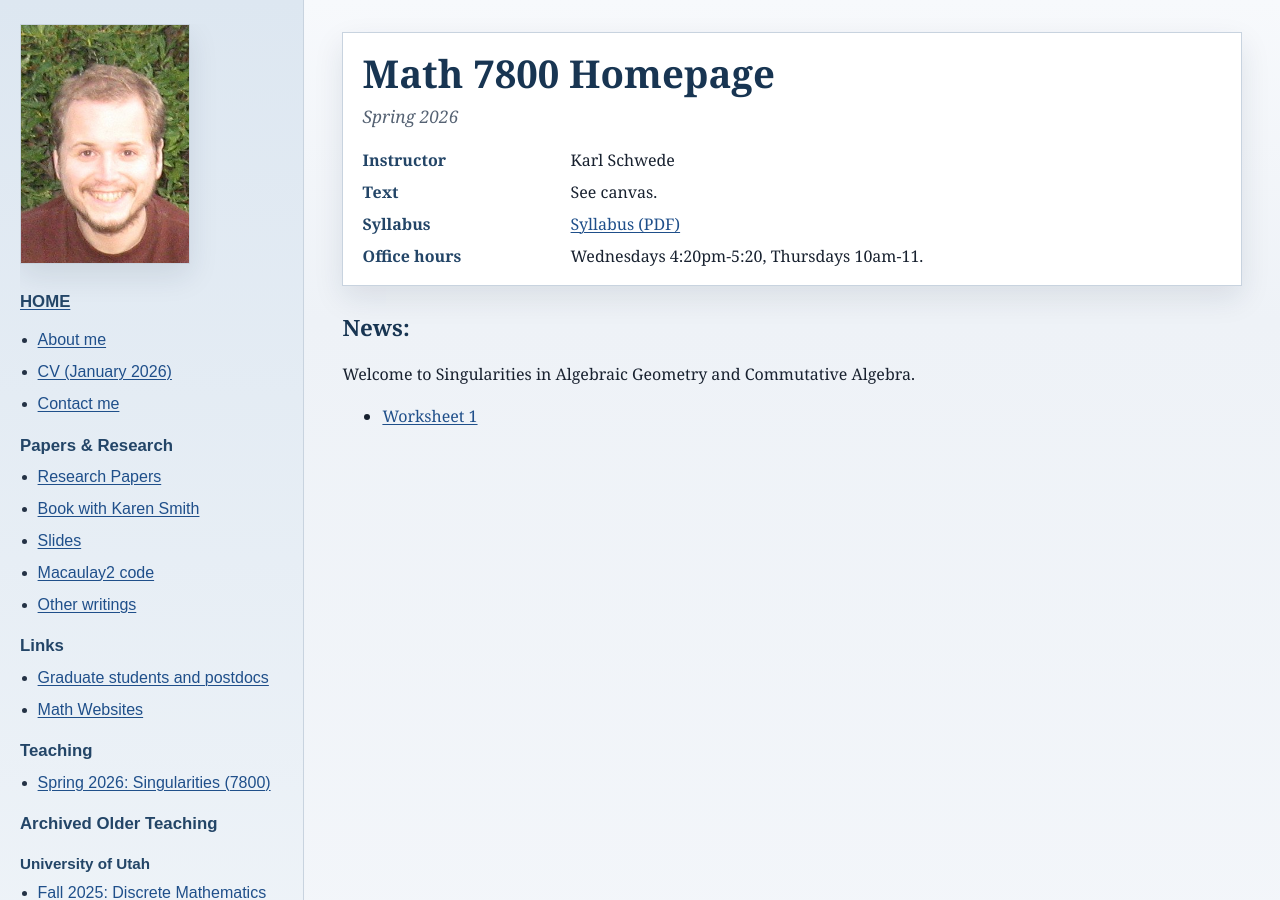
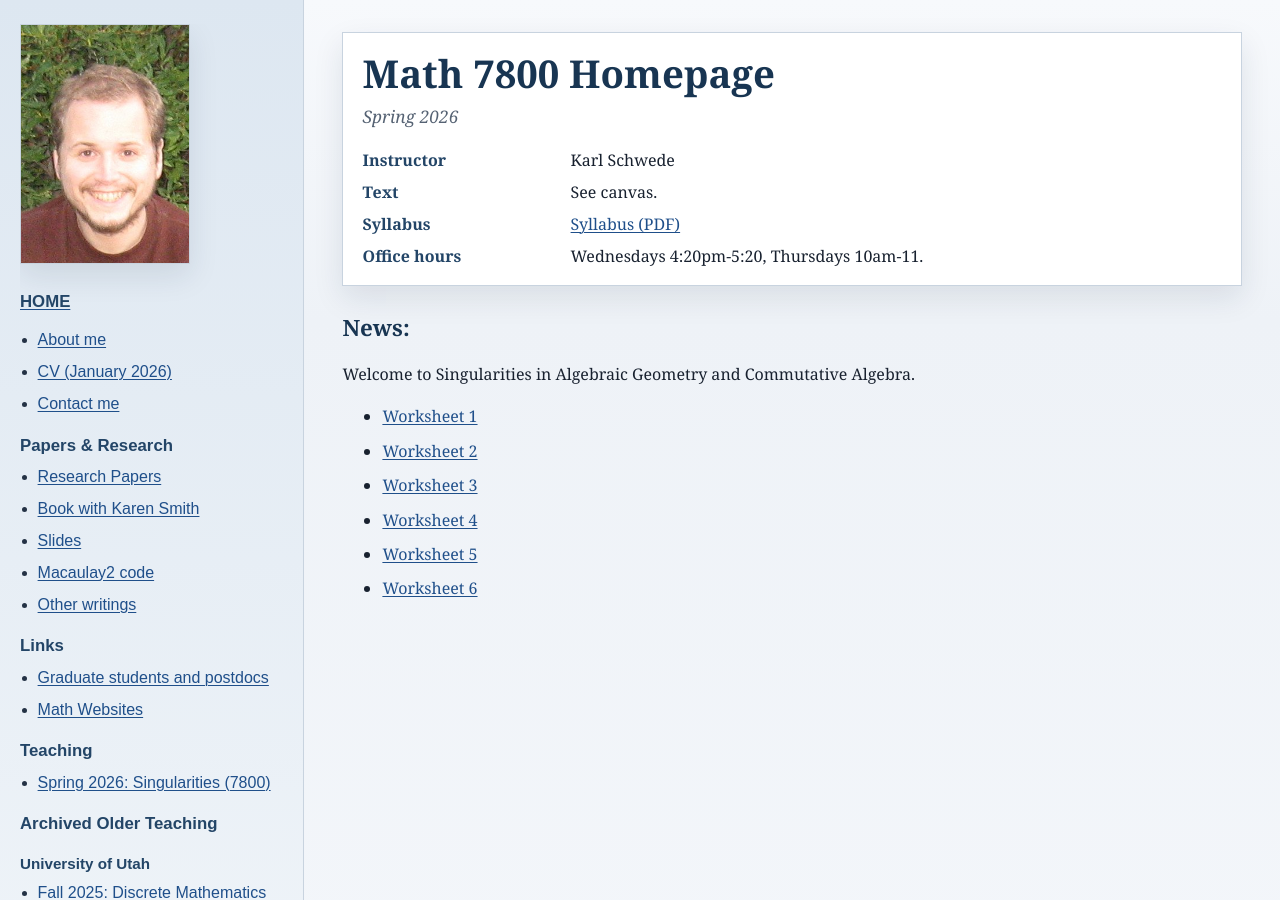
Before and after one commit to kschwede/kschwede.github.io, a Jekyll site: the page built from math7800/index.html, in a window 1280 px wide and 900 px high. Built offline with Jekyll 4.4.1, drawn with Linux system fonts in a browser that asks for light colours.

Commit message:
updating 7800

```diff
--- a/math7800/index.html
+++ b/math7800/index.html
@@ -10,4 +10,9 @@ Welcome to Singularities in Algebraic Geometry and Commutative Algebra.
 
 <ul>
   <li><a href="WS1.pdf">Worksheet 1</a></li>
+  <li><a href="WS2.pdf">Worksheet 2</a></li>
+  <li><a href="WS3.pdf">Worksheet 3</a></li>
+  <li><a href="WS4.pdf">Worksheet 4</a></li>
+  <li><a href="WS5.pdf">Worksheet 5</a></li>
+  <li><a href="WS6.pdf">Worksheet 6</a></li>
 </ul>
```
Also changed, not shown: 6 other files.
